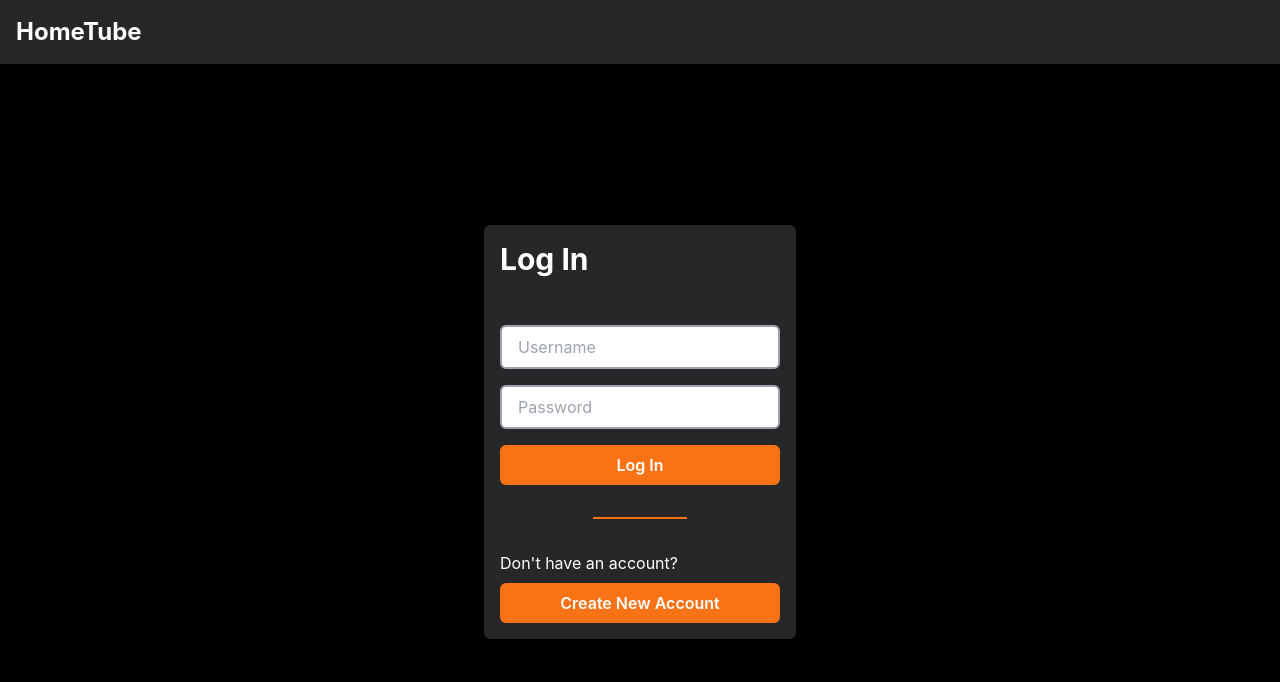
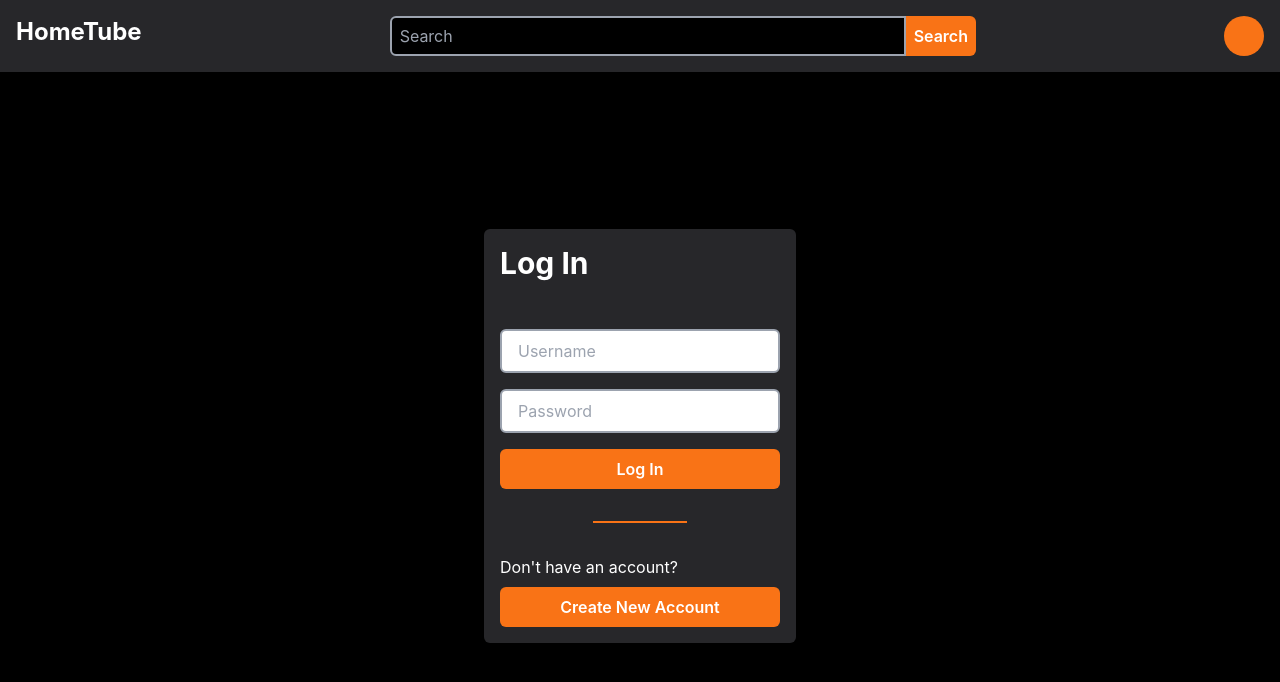
Before and after one commit to fire-orange/HomeTube, a React (Create React App) app in the folder hometube-react-frontend/: page /login in a window 1280 px wide. Shown: the top 682 px of the page. Built offline with nearby package versions, Linux system fonts and the light colour scheme.

Commit message:
add search bar

```diff
--- a/hometube-react-frontend/src/components/Navbar.jsx
+++ b/hometube-react-frontend/src/components/Navbar.jsx
@@ -1,9 +1,21 @@
 import React from "react";
+import Textfield from "./Textfield";
+import Button from "./Button";
 
 const Navbar = () => {
   return (
-    <div className="p-4 bg-zinc-800">
-      <h1 className=" text-white font-bold text-2xl">HomeTube</h1>
+    <div className="flex p-4 bg-zinc-800">
+      <h1 className=" text-white font-bold text-2xl grow">HomeTube</h1>
+      <div className="flex grow">
+        <Textfield
+          placeHolder="Search"
+          className=" text-white bg-black w-full rounded-r-none "
+        />
+        <Button className="rounded-l-none">Search</Button>
+      </div>
+      <div className="flex grow justify-end">
+        <div className="bg-orange-500 rounded-full w-10 h-10"></div>
+      </div>
     </div>
   );
 };
```
